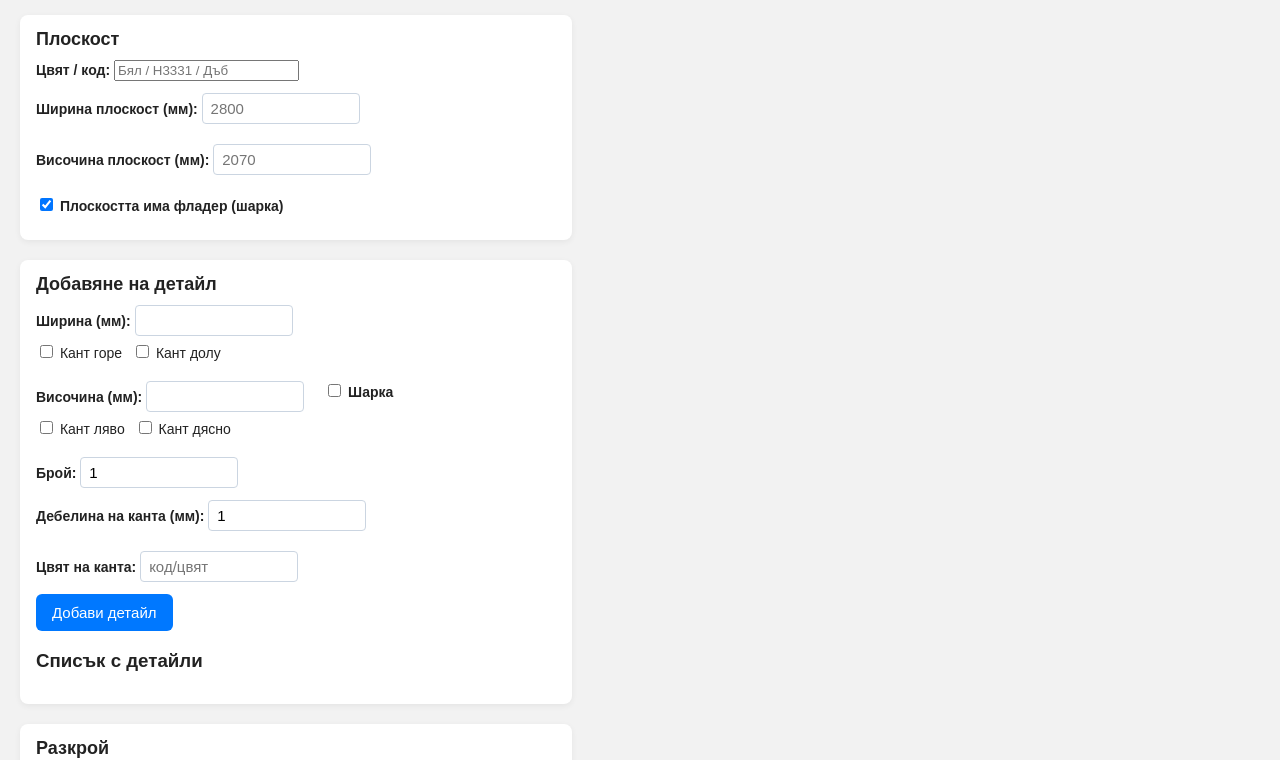
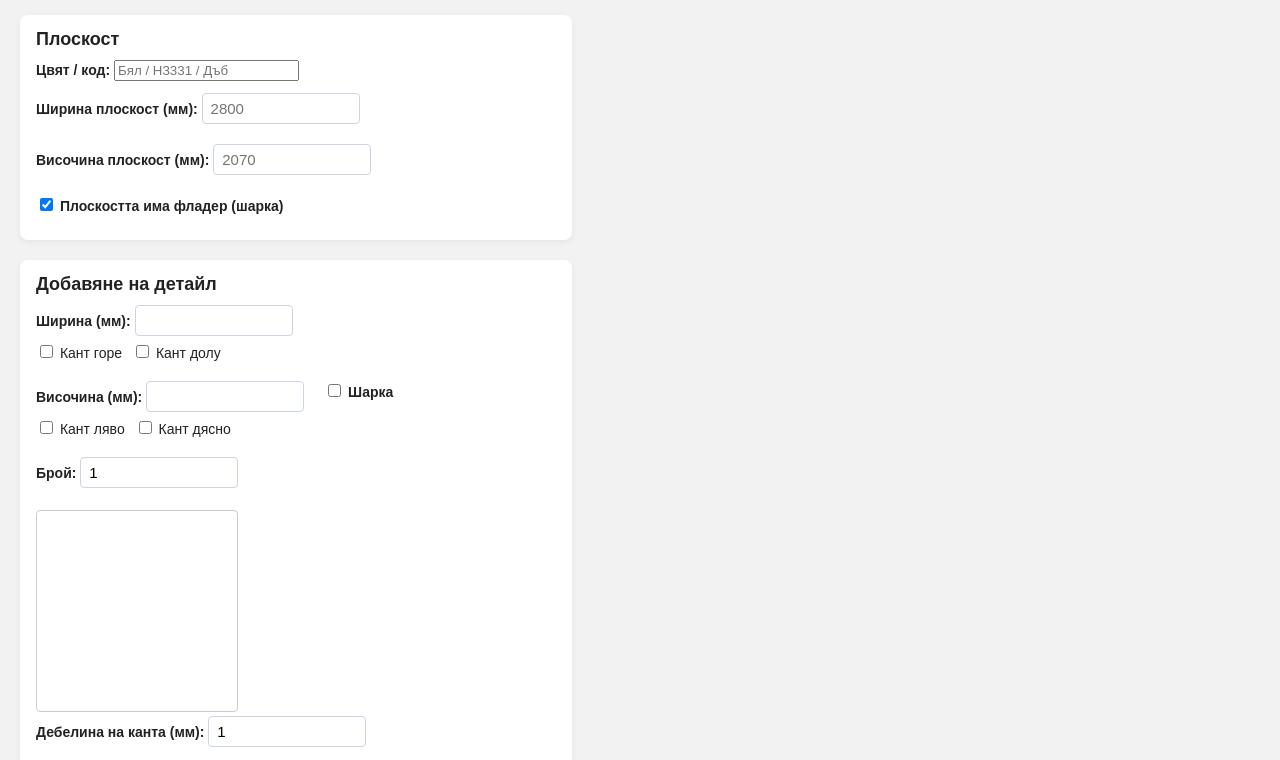
Before and after one commit to ivsko/Cutting, a website built with Vite: page index.html in a window 1280 px wide. Shown: the part 60-820 px from the top of the page. Built offline with nearby package versions, Linux system fonts and the light colour scheme.

Commit message:
Update index.html

```diff
--- a/index.html
+++ b/index.html
@@ -66,7 +66,7 @@
       <label><input type="checkbox" id="partGrain"> Шарка</label>
       <label>Брой: <input id="partCount" type="number" value="1"> </label>
     </div>
-
+<canvas id="partPreviewCanvas" width="200" height="200" style="border: 1px solid #ccc; background: #fff; border-radius: 4px; margin-top: 10px;"></canvas>
     <div class="form-row">
       <label>Дебелина на канта (мм):
         <input id="partEdgeThickness" type="number" value="1" min="0" max="3">
```
